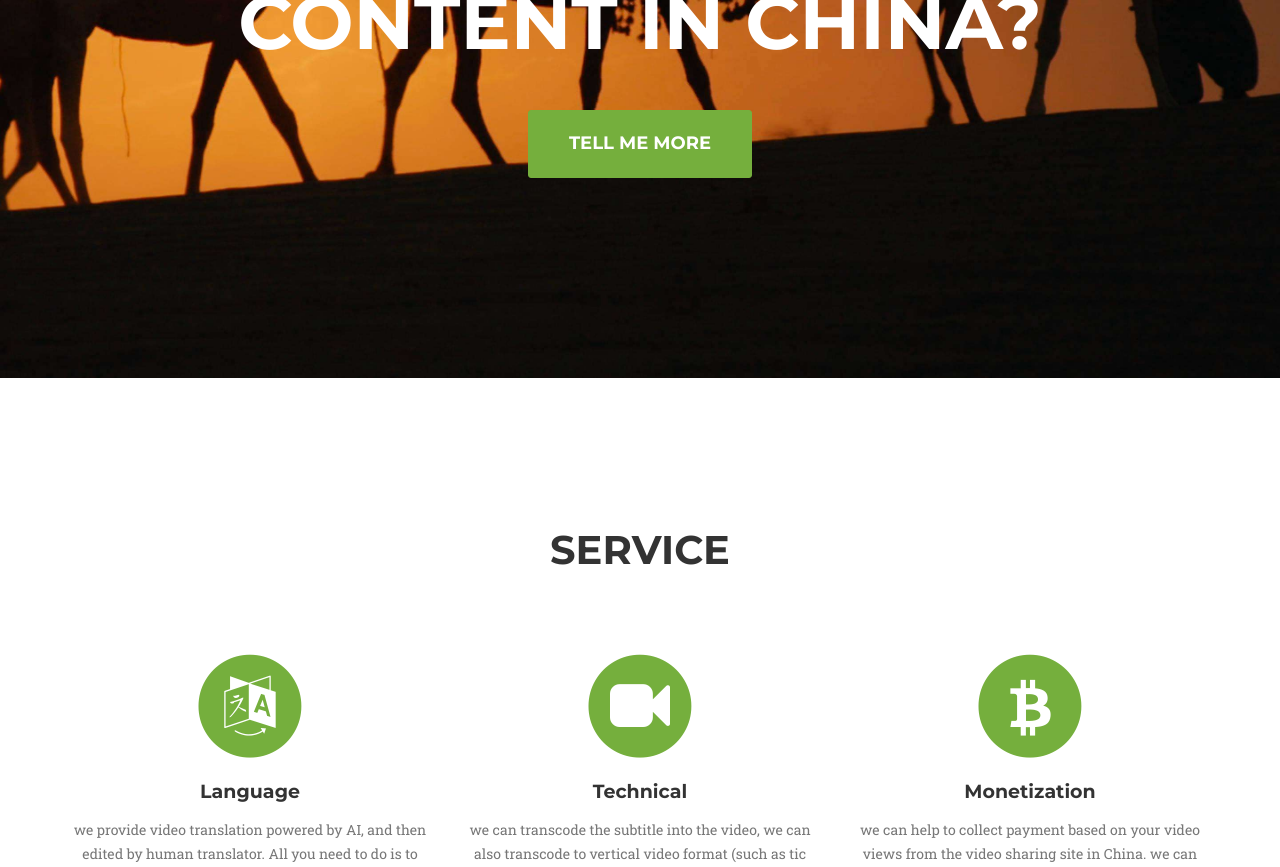
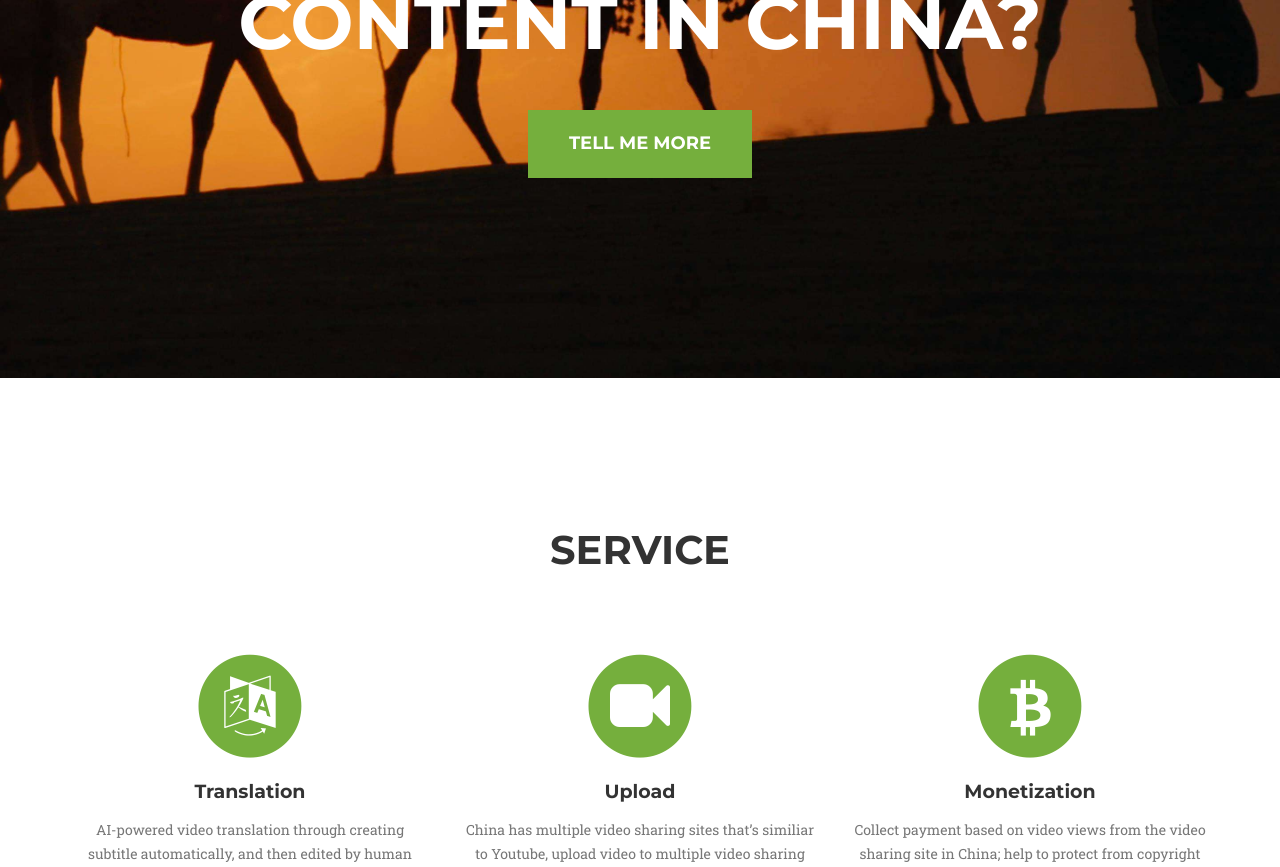
Before and after one commit to vsilkroad/vsilkroad.github.io, a Jekyll site: the page built from index.html, in a window 1280 px wide and 1400 px high. Shown: the part 530-1397 px from the top of the window. Built offline with Jekyll 4.4.1, drawn with Linux system fonts in a browser that asks for light colours; some web fonts are replaced; some of the changed text lies outside the part shown.

Commit message:
Feat: service

```diff
--- a/_includes/css/agency.css
+++ b/_includes/css/agency.css
@@ -121,7 +121,7 @@ fieldset[disabled] .btn-primary.active {
 .btn-xl {
     padding: 20px 40px;
     border-color: #{{ site.data.template.color.primary }};
-    border-radius: 3px;
+    border-radius: 0px;
     text-transform: uppercase;
     font-family: {{ site.data.template.font.primary }};
     font-size: 18px;
@@ -252,7 +252,7 @@ fieldset[disabled] .btn-xl.active {
     }
 
     .navbar-default .navbar-nav>.active>a {
-        border-radius: 3px;
+        border-radius: 0px;
     }
 
     .navbar-default.navbar-shrink {
@@ -495,7 +495,7 @@ section h3.section-subheading {
     height: 80px;
     margin-left: 0;
     border: 7px solid #f1f1f1;
-    border-radius: 100%;
+    border-radius: 0;
     text-align: center;
     color: #fff;
     background-color: #{{ site.data.template.color.primary }};
--- a/_includes/services.html
+++ b/_includes/services.html
@@ -13,16 +13,16 @@
                         <i class="fa fa-circle fa-stack-2x text-primary"></i>
                         <i class="fa fa-language fa-stack-1x fa-inverse"></i>
                     </span>
-                    <h4 class="service-heading">Language</h4>
-                    <p class="text-muted">we provide video translation powered by AI, and then edited by human translator. All you need to do is to upload the video, and we can automatically create subtitle in English and Chinese.</p>
+                    <h4 class="service-heading">Translation</h4>
+                    <p class="text-muted">AI-powered video translation through creating subtitle automatically, and then edited by human translator if necessary.</p>
                 </div>
                 <div class="col-md-4">
                     <span class="fa-stack fa-4x">
                         <i class="fa fa-circle fa-stack-2x text-primary"></i>
                         <i class="fa fa-video-camera fa-stack-1x fa-inverse"></i>
                     </span>
-                    <h4 class="service-heading">Technical</h4>
-                    <p class="text-muted">we can transcode the subtitle into the video, we can also transcode to vertical video format (such as tic tok), or horizontal video format, we can transcode watermark and other invisible mark to protect copyright. we can help to upload video to multiple video sharing site similar to youtube in China.</p>
+                    <h4 class="service-heading">Upload</h4>
+                    <p class="text-muted">China has multiple video sharing sites that’s similiar to Youtube, upload video to multiple video sharing sites in China.</p>
                 </div>
                 <div class="col-md-4">
                     <span class="fa-stack fa-4x">
@@ -30,7 +30,7 @@
                         <i class="fa fa-bitcoin fa-stack-1x fa-inverse"></i>
                     </span>
                     <h4 class="service-heading">Monetization</h4>
-                    <p class="text-muted">we can help to collect payment based on your video views from the video sharing site in China. we can help to protect from copyright infringement by legal service.</p>
+                    <p class="text-muted">Collect payment based on video views from the video sharing site in China;  help to protect from copyright infringement by legal service.</p>
                 </div>
             </div>
         </div>
```
